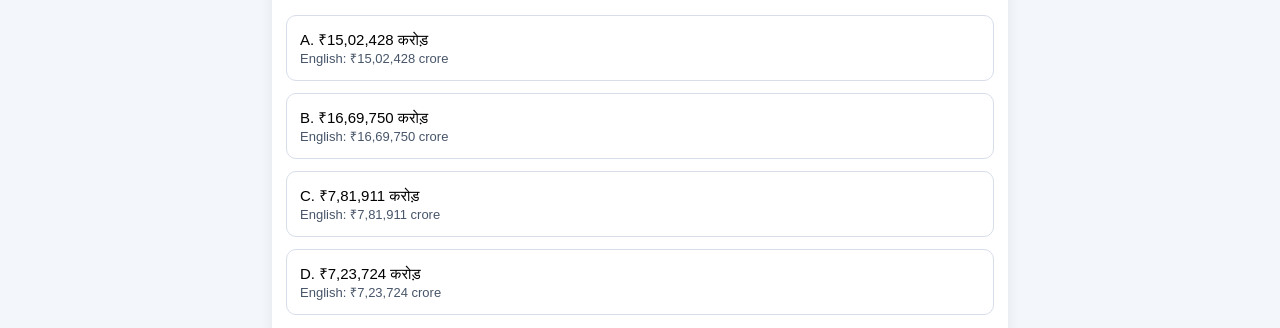
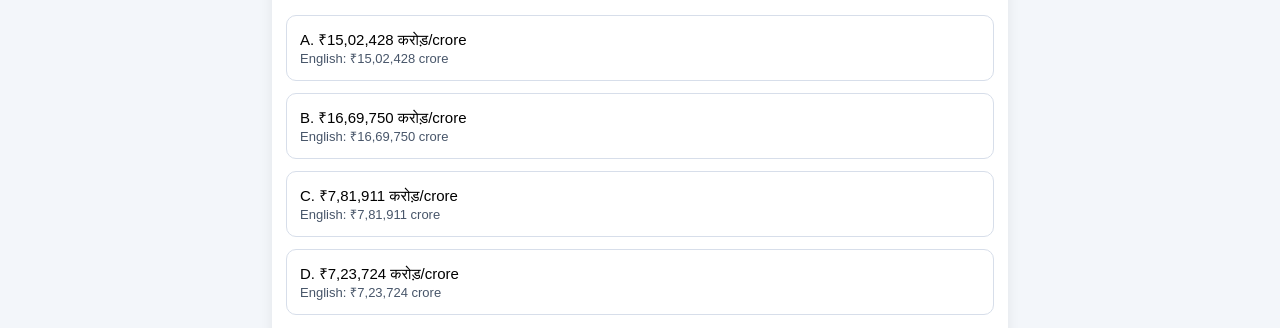
Before and after one commit to riturajgautam007-afk/MPPSC-IQ-TEST-, a plain HTML site: page economic-survey-2025-26.html in a window 1280 px wide. Shown: the part 403-731 px from the top of the page. Drawn offline with Linux system fonts and the light colour scheme.

Commit message:
Fix bilingual option display without duplicate numbers

```diff
--- a/economic-survey-2025-26.html
+++ b/economic-survey-2025-26.html
@@ -8,7 +8,7 @@ const enQ=["What is the estimated Gross State Domestic Product (GSDP) of Madhya
 const enO=[["₹15,02,428 crore","₹16,69,750 crore","₹7,81,911 crore","₹7,23,724 crore"],["₹14,69,750 crore","₹15,02,428 crore","₹16,69,750 crore","₹7,23,724 crore"],["8.04%","9.37%","11.14%","12.96%"],["₹7,23,724 crore","₹7,81,911 crore","₹16,69,750 crore","₹15,02,428 crore"],["₹7,23,724 crore","₹7,81,911 crore","₹15,02,428 crore","₹16,69,750 crore"],["6.38%","8.04%","11.14%","10.81%"],["33.54%","37.12%","43.09%","40.28%"],["43.09%","33.54%","26.18%","40.28%"],["19.79%","26.18%","33.54%","40.28%"],["19.79%","26.18%","33.54%","37.12%"],["37.12%","40.28%","43.09%","19.79%"],["37.12%","40.28%","33.54%","26.18%"],["Primary sector / प्राथमिक क्षेत्र","Secondary sector / द्वितीयक क्षेत्र","Tertiary sector / तृतीयक क्षेत्र","All contribute equally / सभी का समान योगदान है"],["Primary sector / प्राथमिक क्षेत्र","Secondary sector / द्वितीयक क्षेत्र","Tertiary sector / तृतीयक क्षेत्र","Primary and tertiary sectors are equal / प्राथमिक एवं तृतीयक क्षेत्र समान हैं"],["43.09%, 19.79%, 37.12%","33.54%, 26.18%, 40.28%","43.09%, 26.18%, 30.73%","37.12%, 19.79%, 43.09%"],["43.09%, 19.79%, 37.12%","33.54%, 26.18%, 40.28%","30.17%, 7.22%, 2.96%","40.28%, 26.18%, 33.54%"],["₹76,971","₹1,42,565","₹1,69,050","₹1,55,959"],["₹38,497","₹76,971","₹1,69,050","₹66,441"],["₹38,497","₹76,971","₹1,69,050","₹1,42,565"],["₹76,971","₹1,42,565","₹1,69,050","₹1,55,000"],["₹76,971","₹1,69,050","₹1,42,565","₹66,441"]];
 qs.forEach((q,k)=>{q[0]=q[0]+'<br><span style="font-weight:600;color:#334155">English: '+enQ[k]+'</span>';q[1]=q[1].map((x,j)=>x+'<br><span style="font-size:13px;color:#475569">English: '+enO[k][j]+'</span>')});
 let i=0,ans=Array(qs.length).fill(null),sec=3600,submitted=false,stopped=false,feedbackTimer=null;
-function render(){counter.textContent="Question "+(i+1)+" / "+qs.length;pct.textContent=Math.round((i+1)/qs.length*100)+"%";question.innerHTML="<strong>"+qs[i][0]+"</strong>";options.innerHTML=qs[i][1].map((x,j)=>{let cls="opt";if(ans[i]!==null){if(j===qs[i][2])cls+=" correct";if(j===ans[i]&&j!==qs[i][2])cls+=" wrong";if(j===ans[i])cls+=" selected"}return '<button class="'+cls+'" onclick="pick('+j+')" '+(ans[i]!==null?"disabled":"")+'>'+String.fromCharCode(65+j)+". "+x+"</button>"}).join("");palette.innerHTML=qs.map((_,j)=>'<button class="p '+(ans[j]!=null?'done ':'')+(j===i?'current':'')+'" onclick="go('+j+')">'+(j+1)+"</button>").join("")}
+function render(){counter.textContent="Question "+(i+1)+" / "+qs.length;pct.textContent=Math.round((i+1)/qs.length*100)+"%";question.innerHTML="<strong>"+qs[i][0]+"</strong>";options.innerHTML=qs[i][1].map((x,j)=>{let display=x.replaceAll("करोड़","करोड़/crore");const em={"प्राथमिक क्षेत्र":"Primary sector","द्वितीयक क्षेत्र":"Secondary sector","तृतीयक क्षेत्र":"Tertiary sector","सभी का समान योगदान है":"All contribute equally","प्राथमिक एवं तृतीयक क्षेत्र समान हैं":"Primary and tertiary sectors are equal"};if(em[display])display=display+" / "+em[display];let cls="opt";if(ans[i]!==null){if(j===qs[i][2])cls+=" correct";if(j===ans[i]&&j!==qs[i][2])cls+=" wrong";if(j===ans[i])cls+=" selected"}return '<button class="'+cls+'" onclick="pick('+j+')" '+(ans[i]!==null?"disabled":"")+'>'+String.fromCharCode(65+j)+". "+display+"</button>"}).join("");palette.innerHTML=qs.map((_,j)=>'<button class="p '+(ans[j]!=null?'done ':'')+(j===i?'current':'')+'" onclick="go('+j+')">'+(j+1)+"</button>").join("")}
 function pick(j){if(stopped||ans[i]!==null)return;ans[i]=j;render();showFeedback(j);if(i<qs.length-1)feedbackTimer=setTimeout(next,900);else feedbackTimer=setTimeout(()=>showFeedback(j,true),900)}
 function showFeedback(j,last=false){feedback.classList.remove("hidden");const c=qs[i][2];feedback.innerHTML=j===c?'<b style="color:#137333">✓ Correct Answer / सही उत्तर</b>':'<b style="color:#b3261e">✗ Incorrect</b><br>Correct answer / सही उत्तर: <b>'+String.fromCharCode(65+c)+". "+qs[i][1][c]+"</b>";if(last)feedback.innerHTML+="<br><br><button class=\"btn\" onclick=\"submitTest()\">Submit Test</button>"}
 function next(){if(feedbackTimer){clearTimeout(feedbackTimer);feedbackTimer=null}feedback.classList.add("hidden");if(i<qs.length-1){i++;render()}}
```
